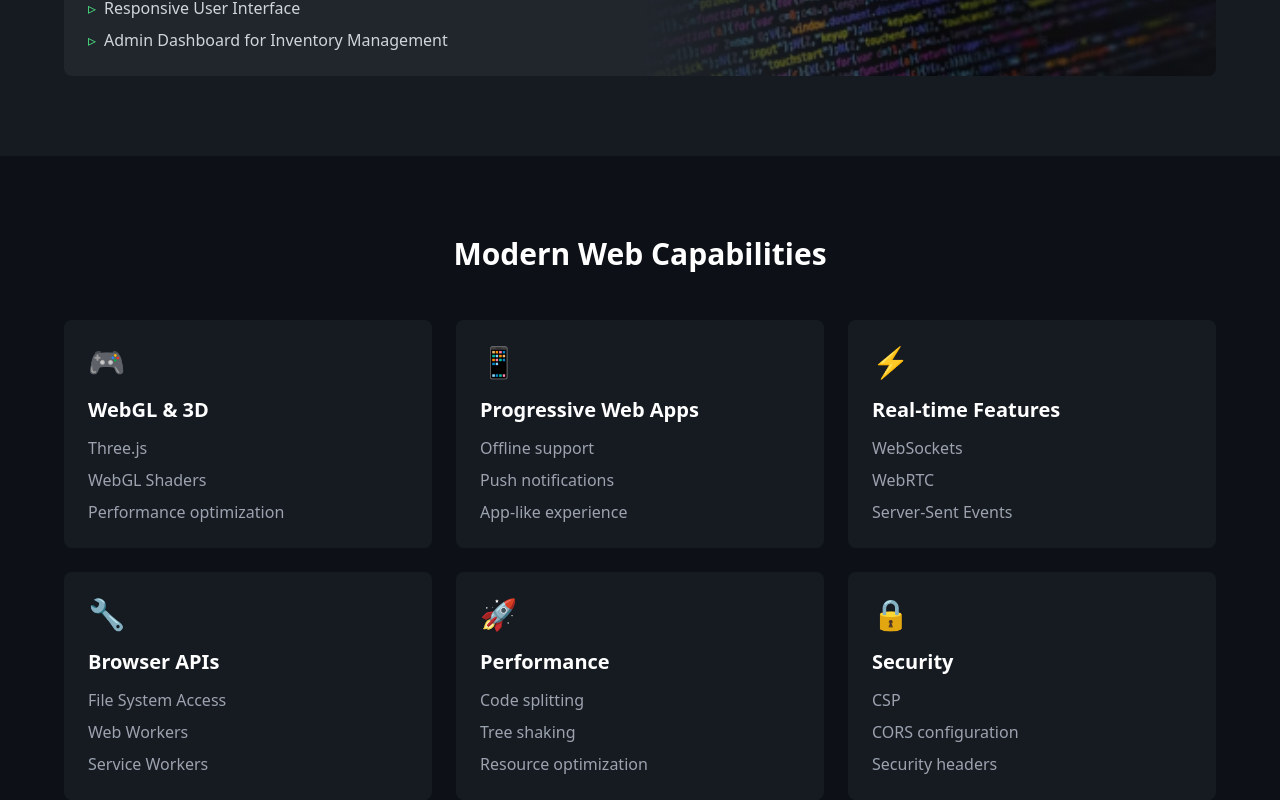
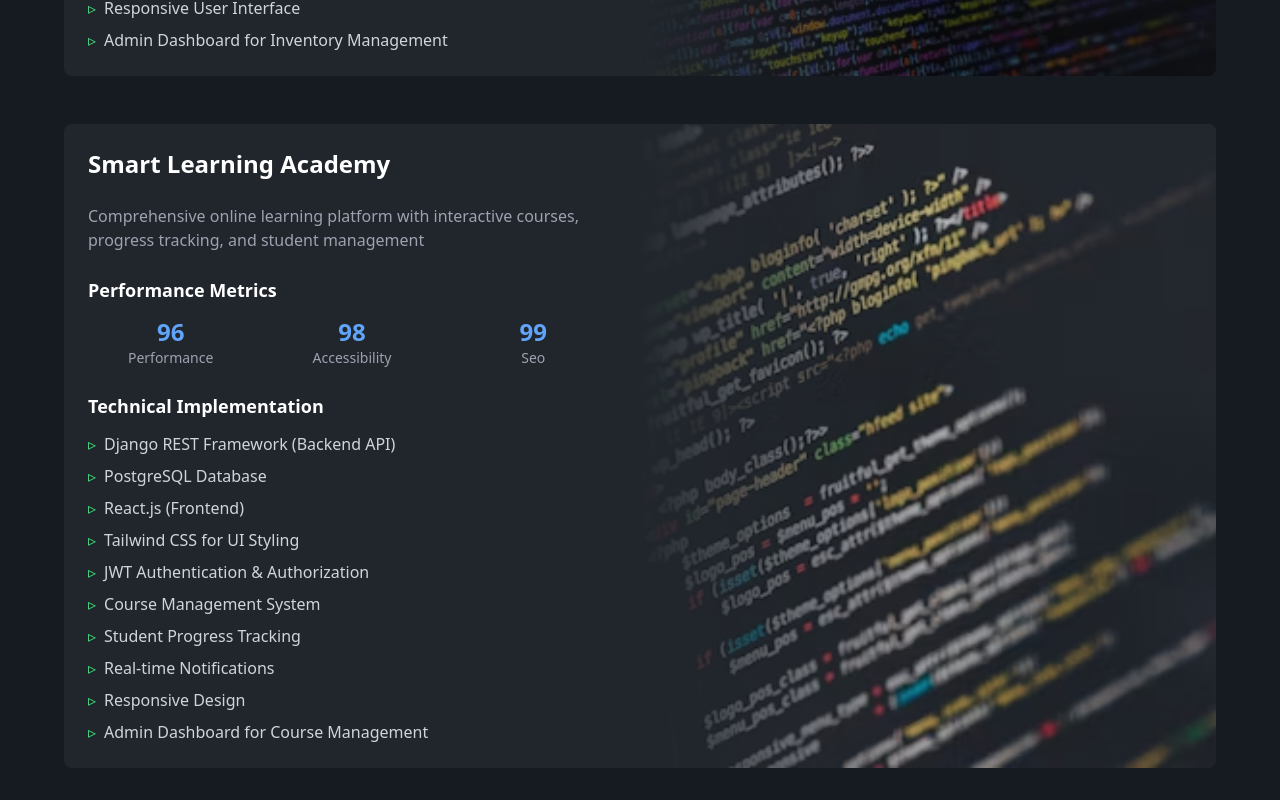
Before and after one commit to Mahmoud-Wafi/my-portfolio, a Next.js app: page / in a window 1280 px wide. Shown: the part 5700-6500 px from the top of the page. Built offline with nearby package versions, Linux system fonts and the light colour scheme.

Commit message:
Add Smart Learning Academy and TechMate Platform projects

```diff
--- a/app/components/ProjectsSection.tsx
+++ b/app/components/ProjectsSection.tsx
@@ -141,6 +141,50 @@ export const ProjectsSection = () => {
      'Admin Dashboard for Inventory Management'
    ],
    image: '/pic1.avif',
+},
+{
+   title: 'Smart Learning Academy',
+   description: 'Comprehensive online learning platform with interactive courses, progress tracking, and student management',
+   metrics: {
+     performance: 96,
+     accessibility: 98,
+     seo: 99,
+   },
+   techDetails: [
+     'Django REST Framework (Backend API)',
+     'PostgreSQL Database',
+     'React.js (Frontend)',
+     'Tailwind CSS for UI Styling',
+     'JWT Authentication & Authorization',
+     'Course Management System',
+     'Student Progress Tracking',
+     'Real-time Notifications',
+     'Responsive Design',
+     'Admin Dashboard for Course Management'
+   ],
+   image: '/pic2.avif',
+},
+{
+   title: 'TechMate Platform',
+   description: 'Collaborative tech community platform connecting developers, engineers, and tech enthusiasts for knowledge sharing and project collaboration',
+   metrics: {
+     performance: 95,
+     accessibility: 97,
+     seo: 98,
+   },
+   techDetails: [
+     'Django REST Framework (Backend API)',
+     'PostgreSQL Database',
+     'React.js (Frontend)',
+     'Tailwind CSS for Styling',
+     'JWT Authentication & Role-based Access Control',
+     'User Profiles & Networking Features',
+     'Project Collaboration Tools',
+     'Discussion & Forum System',
+     'Real-time Chat Integration',
+     'Admin Dashboard for Platform Management'
+   ],
+   image: '/pic3.avif',
 }
 
 
```
Lines whose indentation alone changed are shown as unchanged.
